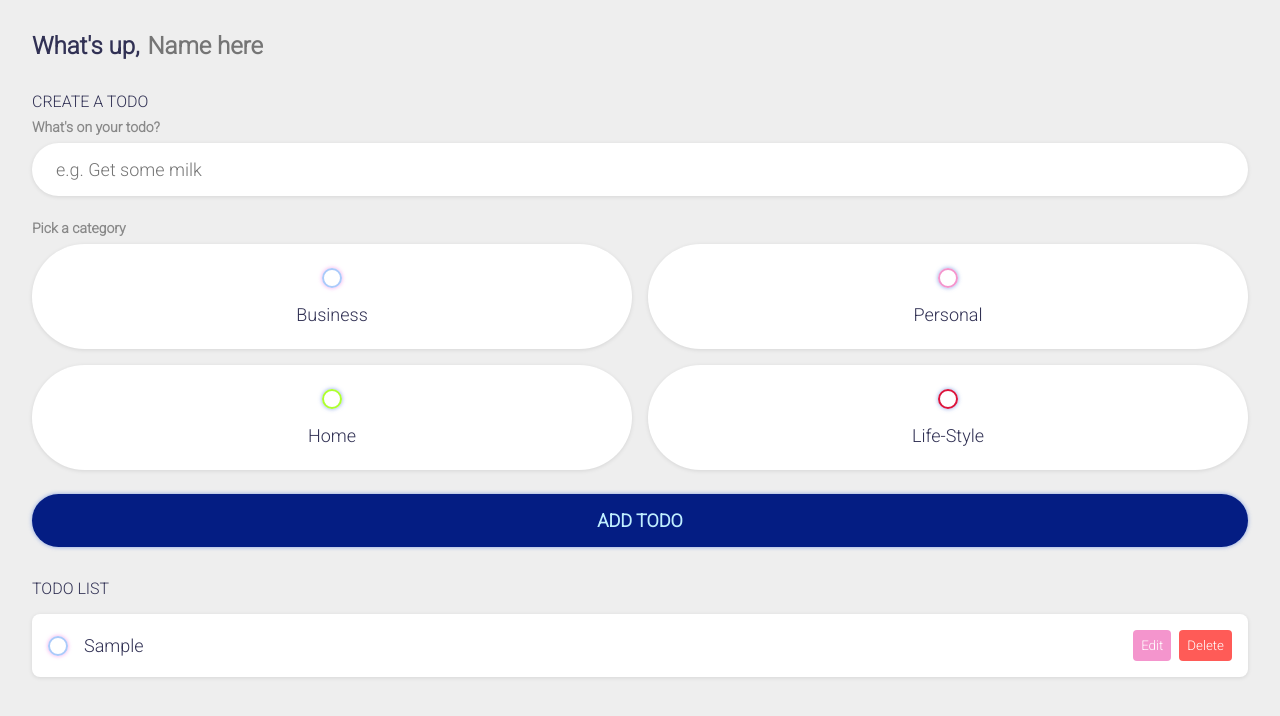
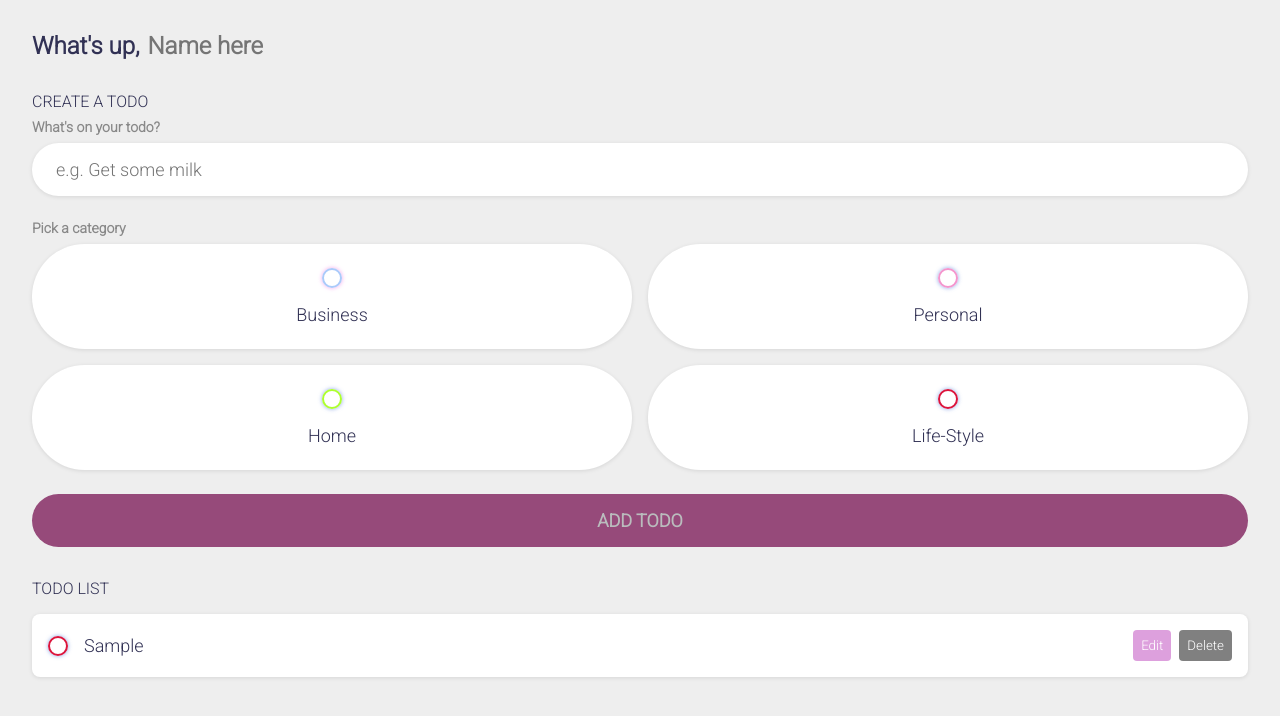
Before and after one commit to helenaponted/to-do-list, a plain HTML site: page index.html in a window 1280 px wide. Both pictures are taken after typing "Sample" into the empty fields and a click on the input "Add todo". Drawn offline with Linux system fonts and the light colour scheme.

Commit message:
Final commit

```diff
--- a/main.css
+++ b/main.css
@@ -170,18 +170,18 @@ input:checked ~ .bubble::after {
 	width: 100%;
 	font-size: 1.125rem;
 	padding: 1rem 1.5rem;
-	color:rgb(192, 239, 255);
+	color:rgb(186, 188, 189);
 	font-weight: 700;
 	text-transform: uppercase;
-	background-color: rgb(4, 29, 131);
-	box-shadow: var(--personal-glow);
+	background-color: rgb(150, 74, 122);
+	box-shadow: palevioletred;
 	border-radius: 10rem;
 	cursor: pointer;
 	transition: 0.2s ease-out;
 }
 
 .create-todo input[type="submit"]:hover {
-	opacity: 0.75;
+	opacity: 0.70;
 }
 
 .todo-list .list {
@@ -233,11 +233,11 @@ input:checked ~ .bubble::after {
 
 .todo-item .actions .edit {
 	margin-right: 0.5rem;
-	background-color: var(--primary);
+	background-color: plum
 }
 
 .todo-item .actions .delete {
-	background-color: var(--danger);
+	background-color: grey
 }
 
 .todo-item.done .todo-content input {
--- a/main.js
+++ b/main.js
@@ -53,11 +53,17 @@ function DisplayTodos () {
 		input.type = 'checkbox';
 		input.checked = todo.done;
 		span.classList.add('bubble');
-		if (todo.category == 'personal') {
+
+		if (todo.category === 'personal') {
 			span.classList.add('personal');
+		} else if (todo.category === 'business') {
+			span.classList.add('business');
+		} else if (todo.category === 'home') {
+			span.classList.add('home');
 		} else {
-			span.classList.add('business');
+			span.classList.add('lifestyle');
 		}
+
 		content.classList.add('todo-content');
 		actions.classList.add('actions');
 		edit.classList.add('edit');
```
